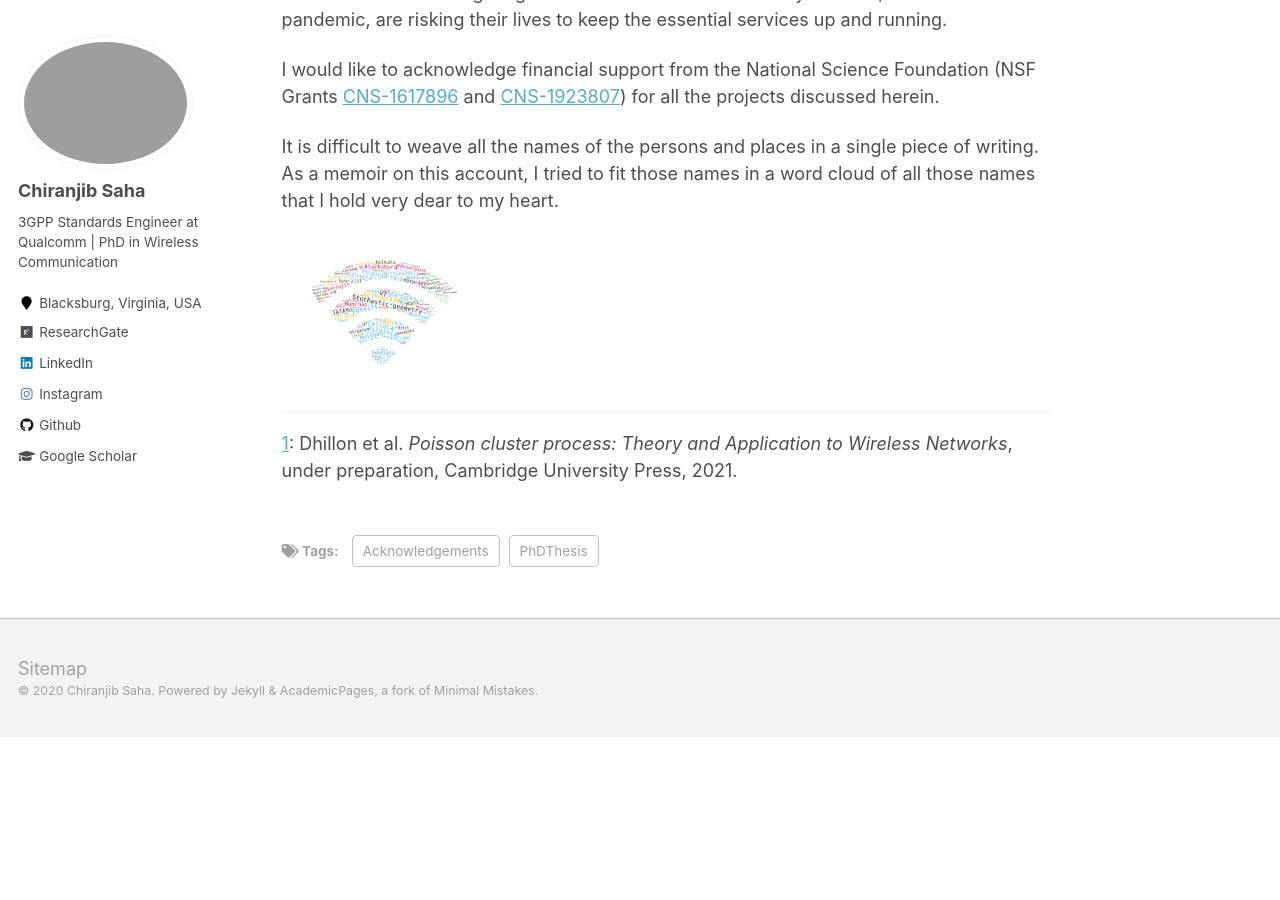
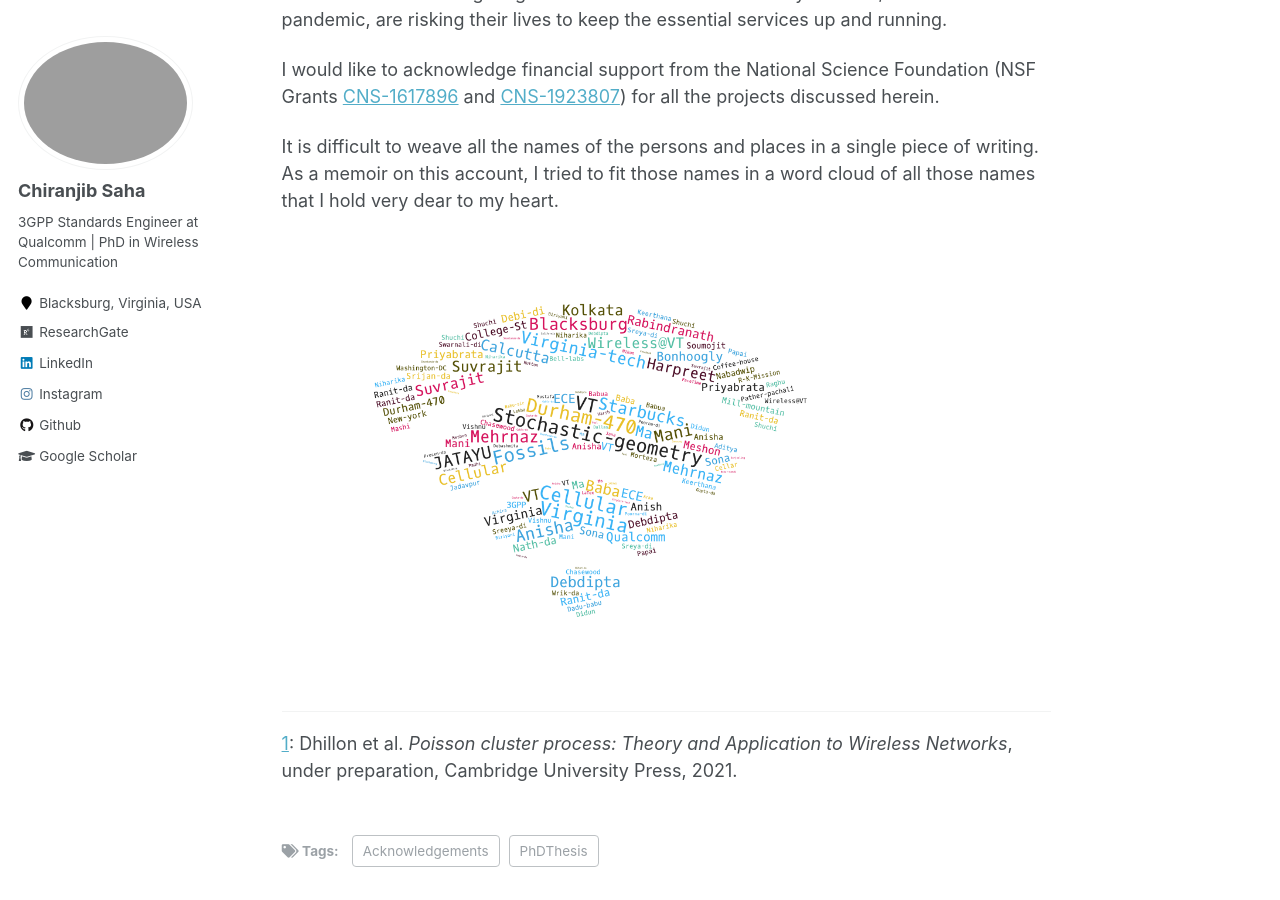
Before and after one commit to chiranjibsaha/chiranjibsaha.github.io, a Jekyll site: the page built from _posts/2020-08-14-blog-post-1.md, in a window 1280 px wide and 900 px high, scrolled down 2819 px. Built offline with Jekyll 4.4.1, drawn with Linux system fonts in a browser that asks for light colours; before the commit the page ends 3556 px from its top, so only the background shows below that.

Commit message:
Update 2020-08-14-blog-post-1.md

```diff
--- a/_posts/2020-08-14-blog-post-1.md
+++ b/_posts/2020-08-14-blog-post-1.md
@@ -46,7 +46,7 @@
 
 It is difficult to weave all the names of the persons and places in a single piece of writing. As a memoir on this account, I tried to fit those names in a word cloud of all those names that I hold very dear to my heart.
 
-<img src="/images/wordcloud-3.png" width="200">
+<img src="/images/wordcloud-3.png" width="600">
 
 ---
 <a name="myfootnote1">1</a>: Dhillon et al. *Poisson cluster process: Theory and Application to Wireless Networks*, under preparation, Cambridge University Press, 2021.
```
